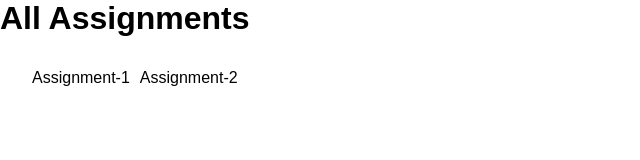
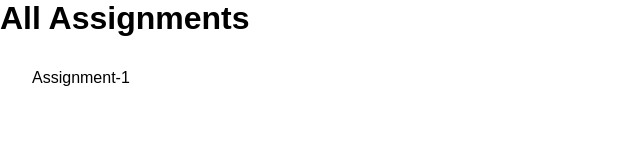
Before and after one commit to abhijeet-successivetech/React-Training, a Next.js app: page / in a window 1280 px wide. Shown: the top 160 px of the page, without its empty margins (0-640 px from the left). Built offline with nearby package versions, Linux system fonts and the light colour scheme.

Commit message:
fixed links of the pages

```diff
--- a/src/app/assignment-1/page.jsx
+++ b/src/app/assignment-1/page.jsx
@@ -10,7 +10,7 @@ export default function Home() {
     border: "none",
     borderRadius: "9px",
   };
-  redirect('/assignment-1')
+
   return (
     <h1
       style={{
--- a/src/app/data.json
+++ b/src/app/data.json
@@ -2,9 +2,5 @@
   {
     "url":"/assignment-1",
     "name":"Assignment-1"
-  },
-   {
-    "url":"/assignment-2",
-    "name":"Assignment-2"
   }
 ]
```
